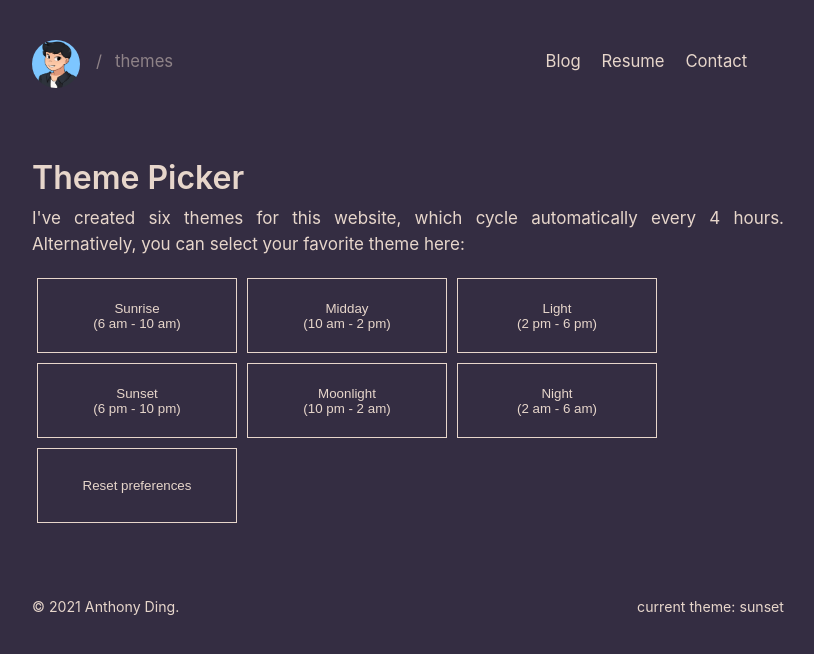
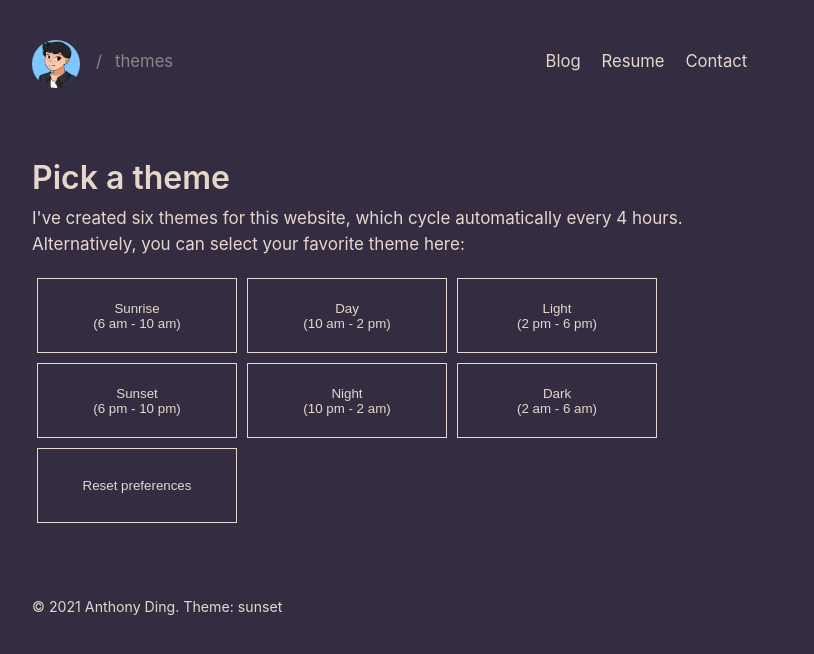
Before and after one commit to dinganthony/virtual-home-base, a Jekyll site: the page built from themes.html, in a window 1280 px wide. Shown: the top 654 px of the page, without its empty margins (232-1046 px from the left). Built offline with Jekyll 4.4.1, drawn with Linux system fonts in a browser that asks for light colours.

Commit message:
Updated themes and removed justify

```diff
--- a/_includes/head.html
+++ b/_includes/head.html
@@ -13,7 +13,7 @@
   <link rel="stylesheet" href="{{ 'styles.css' | relative_url }}">
   <link rel="apple-touch-icon-precomposed" sizes="144x144" href="{{ '/assets/apple-touch-icon.png' | relative_url }}">
   <link rel="shortcut icon" href="{{ '/assets/favicon.ico' | relative_url }}">
-  <!--<link rel="alternate" type="application/atom+xml" title="{{ site.title }}" href="{{ 'atom.xml' | relative_url }}">-->
+  <link rel="alternate" type="application/atom+xml" title="{{ site.title }}" href="{{ 'atom.xml' | relative_url }}">
 
   {% seo title=false %}
 </head>
--- a/_layouts/default.html
+++ b/_layouts/default.html
@@ -40,12 +40,11 @@
 
       <footer class="footer">
         <small>
-          &copy; <time datetime="{{ site.time | date_to_xmlschema }}">{{ site.time | date: '%Y' }}</time> Anthony Ding.
-        </small>
-        <small>
-          current theme: <span id="theme-display"></span>
-          {% if page.title != "Themes" %}
-           (<a href="{{ site.baseurl }}/themes">pick theme</a>)
+          &copy; <time datetime="{{ site.time | date_to_xmlschema }}">{{ site.time | date: '%Y' }}</time> Anthony Ding. Theme:
+          {% if page.title == "Themes" %}
+          <span id="theme-display"></span>
+          {% else %}
+          <a href="{{ site.baseurl }}/themes"><span id="theme-display"></span></a>
           {% endif %}
         </small>
       </footer>
--- a/_sass/_posts.scss
+++ b/_sass/_posts.scss
@@ -6,7 +6,7 @@
 .page,
 .post {
   margin-bottom: 4em;
-  text-align: justify;
+  text-align: left;
 
   li + li {
     margin-top: .25rem;
@@ -68,7 +68,7 @@
 }
 
 .blog-info {
-  text-align: justify;
+  text-align: left;
   hr {
     margin-bottom: var(--spacer-3);
   }
--- a/_sass/_variables.scss
+++ b/_sass/_variables.scss
@@ -28,7 +28,6 @@
   --sunrise-bg: #fffaea;
 
   --midday-bg: #e6f0f2;
-  --midday-gold: #af991d;
   --midday-dark: #0e4588;
 
   --sunset-red: #e14b4c;
@@ -85,7 +84,7 @@
     --quote-color: var(--sunrise-text);
   }
 
-  .midday-theme {
+  .day-theme {
     --body-color: var(--gray-700);
     --body-bg: var(--midday-bg);
 
@@ -113,7 +112,7 @@
     --quote-color: var(--sunset-text);
   }
 
-  .moonlight-theme {
+  .night-theme {
     --body-color: var(--gray-300);
     --body-bg: var(--moonlight-bg);
 
@@ -126,7 +125,7 @@
     --border-color: rgba(255,255,255,.15);
   }
 
-  .night-theme {
+  .dark-theme {
     --body-color: var(--gray-300);
     --body-bg: var(--night-black);
 
--- a/theme.js
+++ b/theme.js
@@ -7,17 +7,17 @@ var greeting;
 
 pickTheme = (hour) => {
     if (hour >= 2 && hour < 6) {
-        return 'night';
+        return 'dark';
     } else if (hour >= 6 && hour < 10) {
         return 'sunrise';
     } else if (hour >= 10 && hour < 14) {
-        return 'midday';
+        return 'day';
     } else if (hour >= 14 && hour < 18) {
         return 'light';
     } else if (hour >= 18 && hour < 22) {
         return 'sunset';
     } else {
-        return 'moonlight';
+        return 'night';
     }
 }
 
--- a/themes.html
+++ b/themes.html
@@ -5,18 +5,18 @@ permalink: themes.html
 ---
 
 <div class="page">
-  <h1 class="page-title">Theme Picker</h1>
+  <h1 class="page-title">Pick a theme</h1>
   <p>
     I've created six themes for this website, which cycle automatically every 4 hours.
     Alternatively, you can select your favorite theme here:
   </p>
   <div class="theme-picker">
     <button value="sunrise" onClick="changeTheme(this.value)">Sunrise <br/>(6 am - 10 am)</button>
-    <button value="midday" onClick="changeTheme(this.value)">Midday <br/>(10 am - 2 pm)</button>
+    <button value="day" onClick="changeTheme(this.value)">Day <br/>(10 am - 2 pm)</button>
     <button value="light" onClick="changeTheme(this.value)">Light <br/>(2 pm - 6 pm)</button>
     <button value="sunset" onClick="changeTheme(this.value)">Sunset <br/>(6 pm - 10 pm)</button>
-    <button value="moonlight" onClick="changeTheme(this.value)">Moonlight <br/>(10 pm - 2 am)</button>
-    <button value="night" onClick="changeTheme(this.value)">Night <br/>(2 am - 6 am)</button>
+    <button value="night" onClick="changeTheme(this.value)">Night <br/>(10 pm - 2 am)</button>
+    <button value="dark" onClick="changeTheme(this.value)">Dark <br/>(2 am - 6 am)</button>
     <button onClick="removeTheme()">Reset preferences</button>
   </div>
 </div>
```
